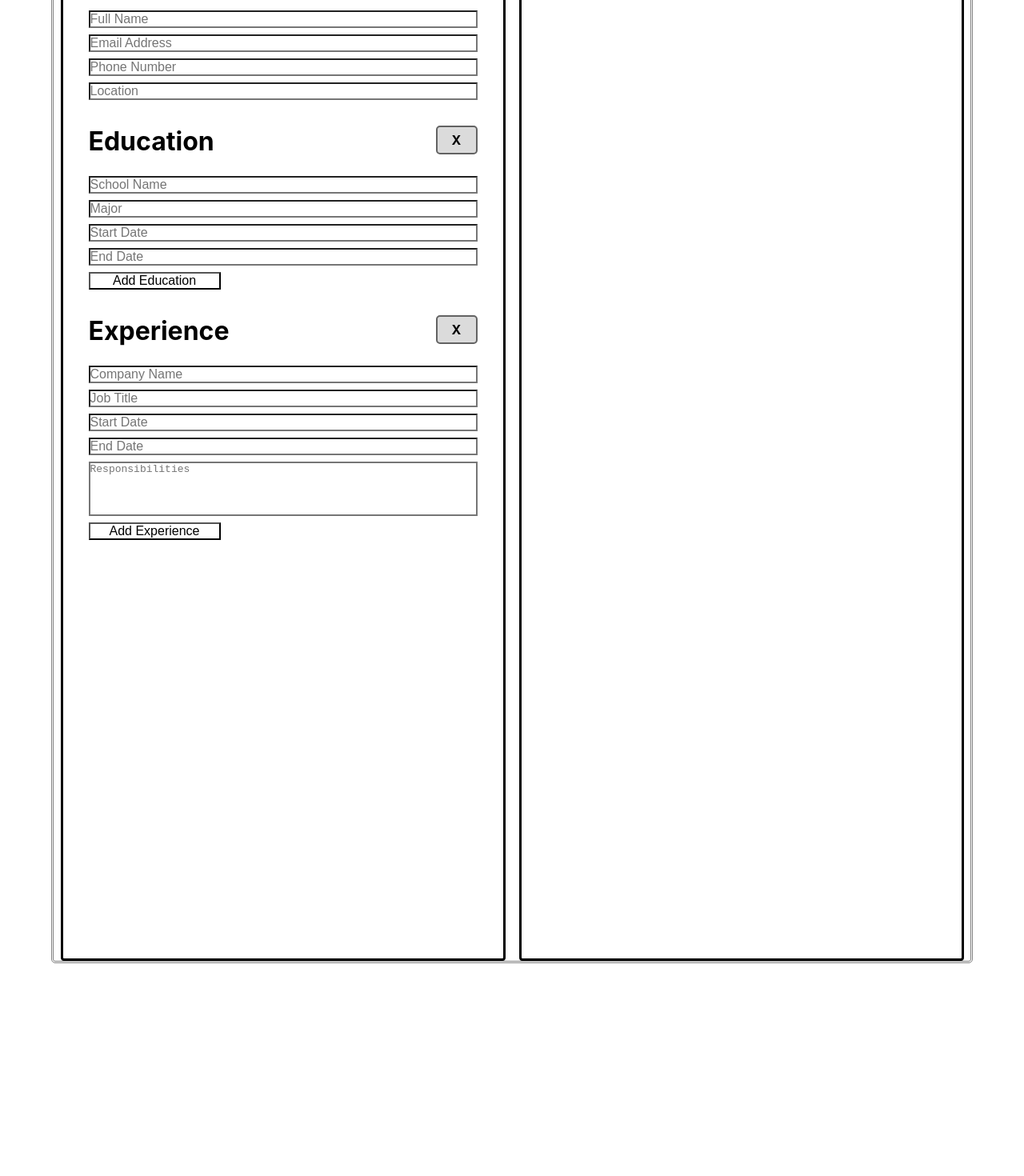
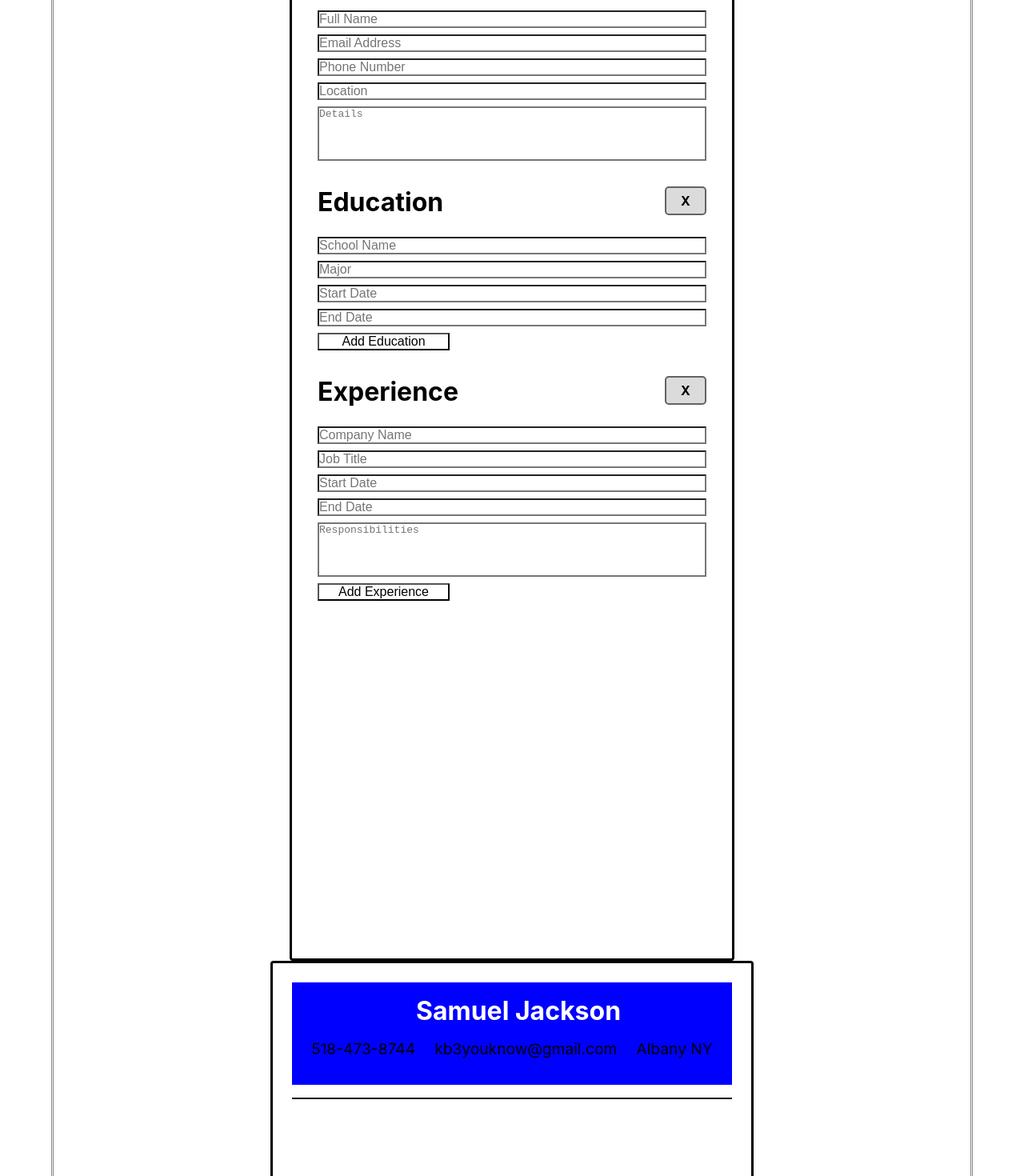
Before and after one commit to Zadag/cv-app, a React (Create React App) app: page / in a window 1280 px wide. Shown: the part 200-1670 px from the top of the page at 80% size. Before the commit the page ends 1404 px from the top, so only its background shows below. Built offline with nearby package versions, Linux system fonts and the light colour scheme.

Commit message:
eperiment with cv-preview styles

```diff
--- a/src/components/ContactInfo.js
+++ b/src/components/ContactInfo.js
@@ -29,6 +29,12 @@ const ContactInfo = ({ handleContactInput, contactValues }) => {
         onChange={(e) => handleContactInput(e)}
         value={contactValues.location}
       ></input>
+      <textarea
+        placeholder="Details"
+        name="objective"
+        onChange={(e) => handleContactInput(e)}
+        value={contactValues.objective}
+      ></textarea>
     </section>
   );
 };
--- a/src/components/Content.js
+++ b/src/components/Content.js
@@ -15,6 +15,7 @@ class Content extends React.Component {
           email: "",
           phoneNumber: "",
           location: "",
+          objective: "",
         },
         education: [
           {
@@ -132,7 +133,11 @@ class Content extends React.Component {
           handleAddExperience={this.handleAddExperience}
           handleDeleteButton={this.handleDeleteButton}
         />
-        <ResumePreview />
+        <ResumePreview
+          contactValues={contactInfo}
+          educationArr={education}
+          experienceArr={experience}
+        />
       </section>
     );
   }
--- a/src/components/ResumePreview.js
+++ b/src/components/ResumePreview.js
@@ -7,7 +7,25 @@ class ResumePreview extends React.Component {
   }
 
   render() {
-    return <div className={styles.resume_preview}></div>;
+    return (
+      <div className={styles.resume_preview}>
+        <div className={styles.personal_info}>
+          <h1 className={styles.resume_name}>Samuel Jackson</h1>
+          <div className={styles.user_details_container}>
+            <div className={styles.user_detail}>
+              <p>518-473-8744</p>
+            </div>
+            <div className={styles.user_detail}>
+              <p>kb3youknow@gmail.com</p>
+            </div>
+            <div className={styles.user_detail}>
+              <p>Albany NY</p>
+            </div>
+          </div>
+        </div>
+        <div className={styles.line_break}></div>
+      </div>
+    );
   }
 }
 
--- a/src/components/ResumePreview.module.css
+++ b/src/components/ResumePreview.module.css
@@ -6,4 +6,38 @@
   height: 80rem;
   border-style: solid;
   border-radius: 4px;
+  padding: 1.5rem;
 }
+
+.personal_info {
+  display: flex;
+  flex-direction: column;
+  align-items: center;
+  width: 100%;
+  height: 10%;
+  background-color: blue;
+}
+
+.resume_name {
+  font-weight: bold;
+  margin-top: 1rem;
+}
+
+.user_details_container {
+  margin-top: 1rem;
+  display: flex;
+  width: 100%;
+  justify-content: space-evenly;
+}
+
+.user_detail {
+  display: flex;
+  font-size: 1.2rem;
+}
+
+.line_break {
+  width: 100%;
+  margin-top: 1rem;
+  background-color: black;
+  height: 2px;
+}
```
